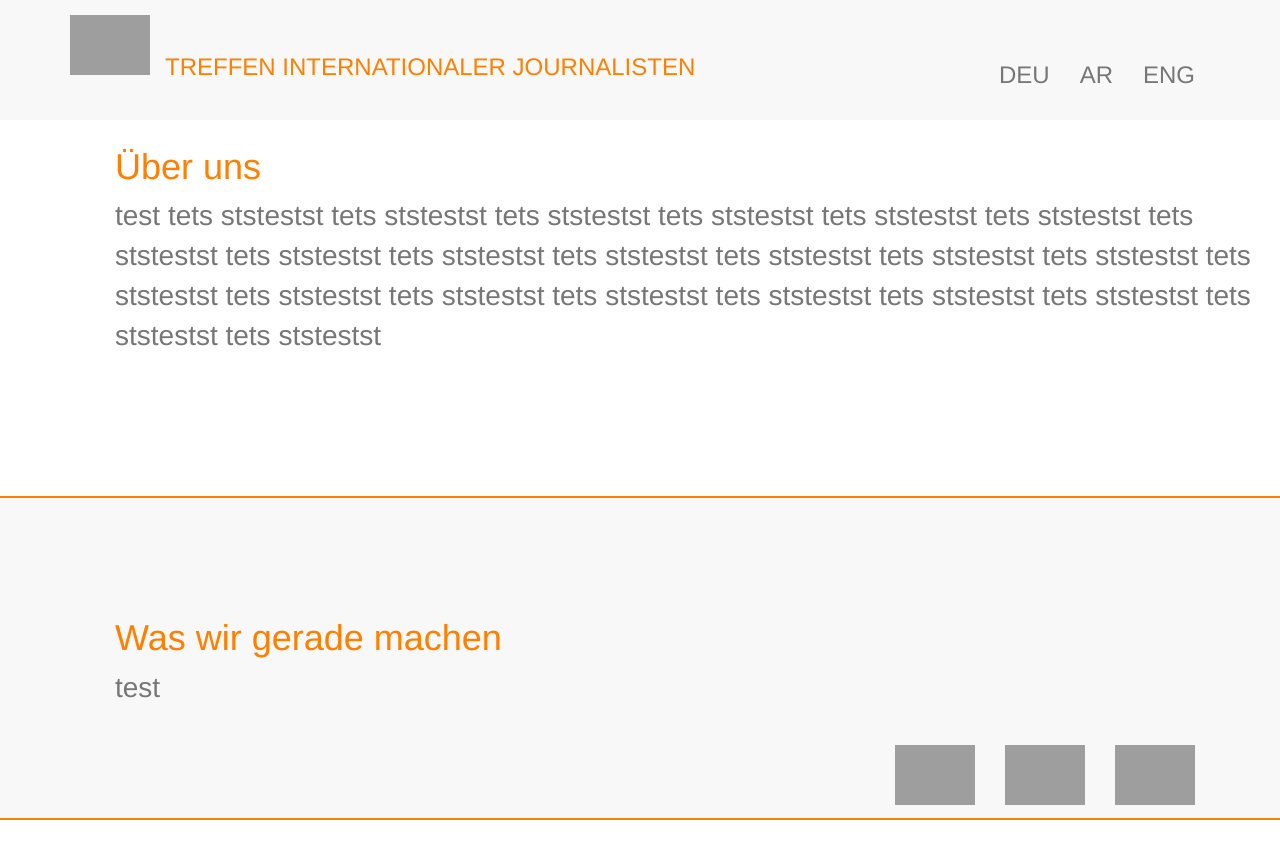
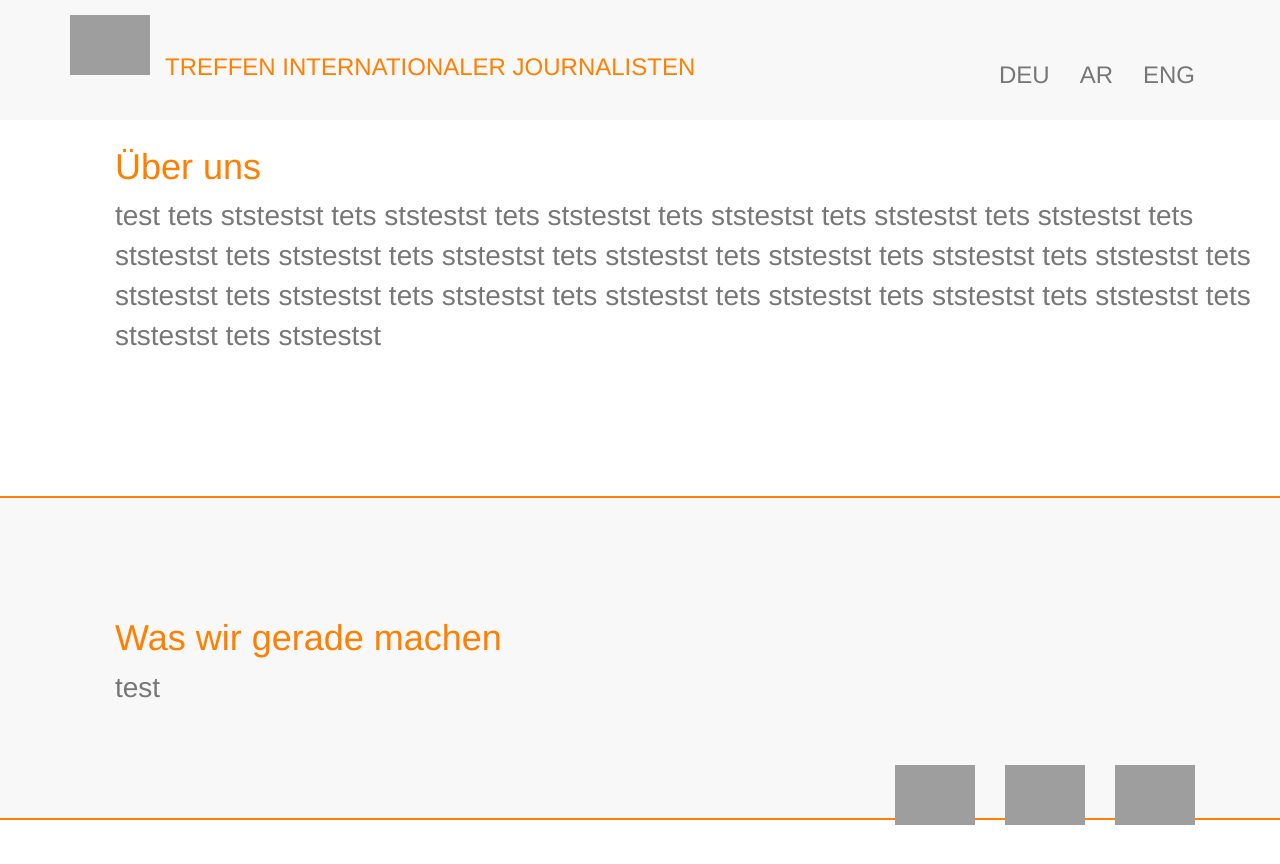
Before and after one commit to EIJC/TIJ, a Jekyll site: the page built from de.html, in a window 1280 px wide and 900 px high, scrolled down 485 px. Shown: the top 864 px of the window. Built offline with Jekyll 4.4.1, drawn with Linux system fonts in a browser that asks for light colours; nearby versions of some CDN libraries; grey boxes are pictures that could not be loaded.

Commit message:
Update page.html

```diff
--- a/_layouts/page.html
+++ b/_layouts/page.html
@@ -42,7 +42,7 @@ layout: base
     <div class="footer">
       <div class="navbar navbar-fixed-bottom ">
         <div class="container">
-            <ul class="nav navbar-nav pull-right" style="margin-top:-50px;">
+            <ul class="nav navbar-nav pull-right" style="margin-top:-30px;">
                 <li><a href="mailto:ode@eijc.eu?subject=Treffen%20Internationaler%20Journalisten">
                    <img alt="Mail" src="https://www.dropbox.com/s/88n7ywwd8epzo12/mail%20transparent.png?raw=1" title="Mail" style="max-width: 80px; max-height: 80px;" />
                     </a>
```
